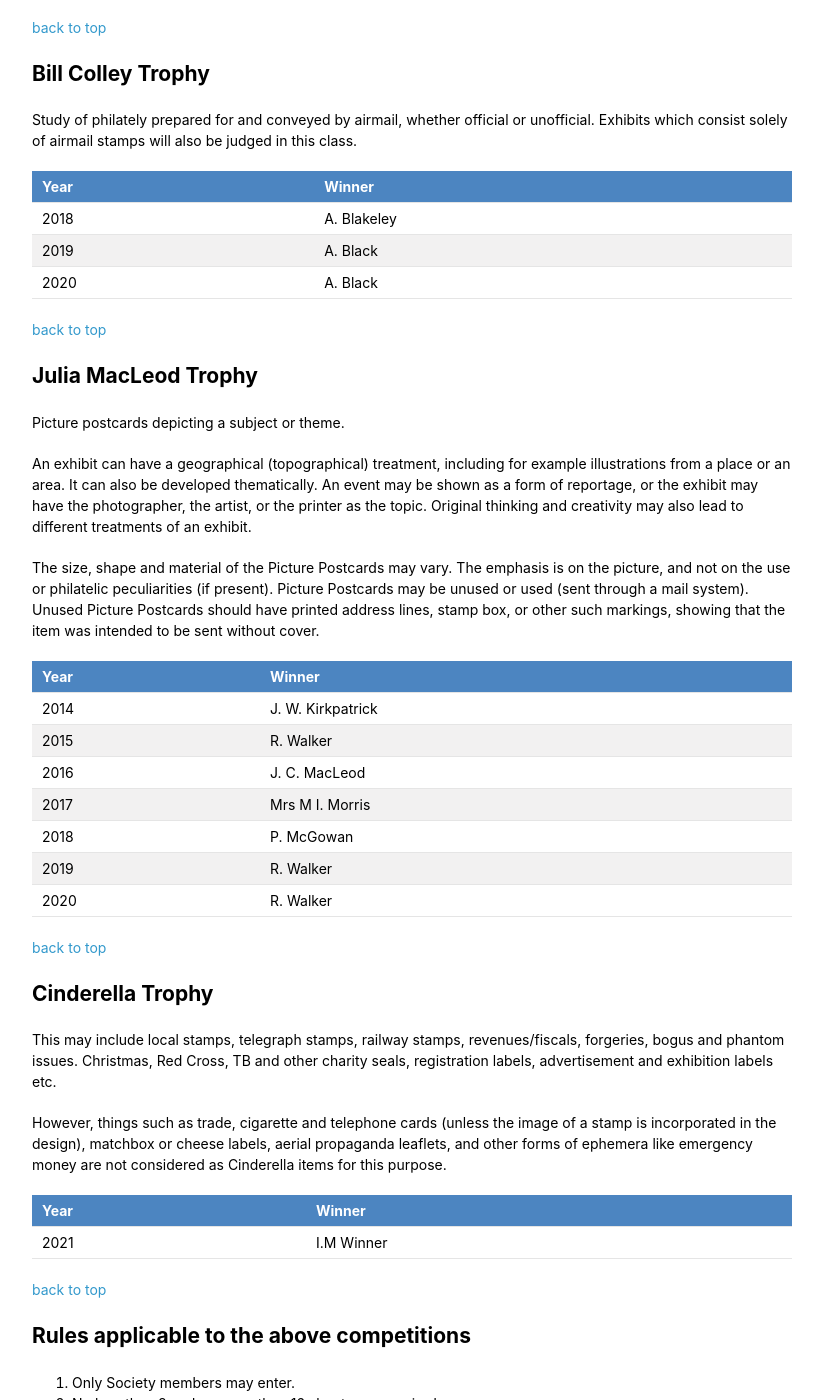
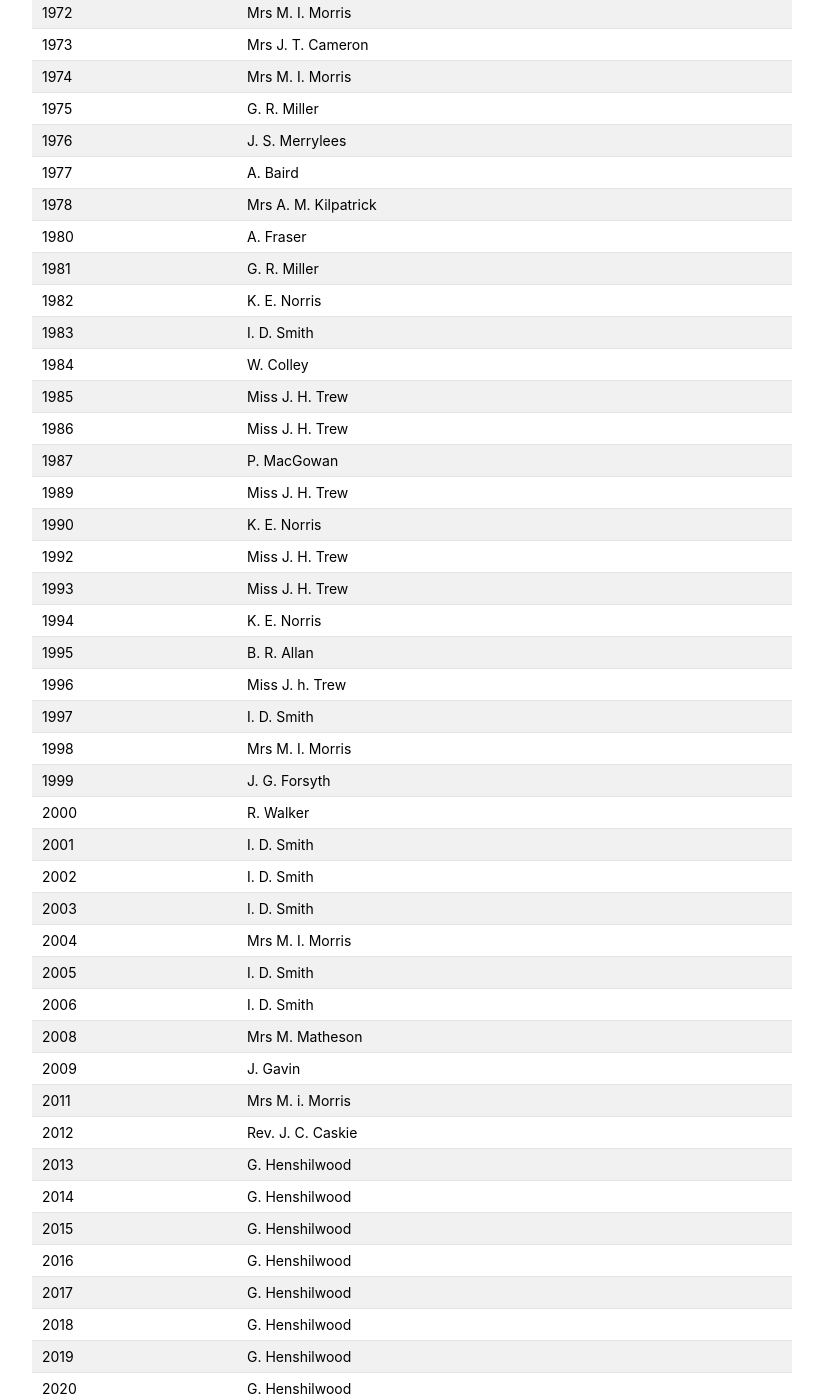
Before and after one commit to astalker/caledonian-stamps, a Jekyll site: the page built from competitions.md, in a window 1280 px wide and 1400 px high, scrolled down 6332 px. Shown: the whole window, without its empty margins (338-1161 px from the left). Built offline with Jekyll 4.4.1, drawn with Linux system fonts in a browser that asks for light colours; our own code applies the rules of GitHub Pages for plain Markdown files; some of the changed text lies outside the part shown.

Commit message:
Merrylees Trophy winners added

```diff
--- a/competitions.md
+++ b/competitions.md
@@ -195,7 +195,51 @@ Study of a subject or theme as depicted on stamps and other philatelic material.
 
 Year | Winner
 ---- | ------
+1971 | T. Cowell
+1972 | Mrs M. I. Morris
+1973 | Mrs J. T. Cameron
+1974 | Mrs M. I. Morris
+1975 | G. R. Miller
+1976 | J. S. Merrylees
+1977 | A. Baird
+1978 | Mrs A. M. Kilpatrick
+1980 | A. Fraser
+1981 | G. R. Miller
+1982 | K. E. Norris
+1983 | I. D. Smith
+1984 | W. Colley
+1985 | Miss J. H. Trew
+1986 | Miss J. H. Trew
+1987 | P. MacGowan
+1989 | Miss J. H. Trew
+1990 | K. E. Norris
+1992 | Miss J. H. Trew
+1993 | Miss J. H. Trew
+1994 | K. E. Norris
+1995 | B. R. Allan
+1996 | Miss J. h. Trew
+1997 | I. D. Smith
+1998 | Mrs M. I. Morris
+1999 | J. G. Forsyth
+2000 | R. Walker
+2001 | I. D. Smith
+2002 | I. D. Smith
+2003 | I. D. Smith
+2004 | Mrs M. I. Morris
+2005 | I. D. Smith
+2006 | I. D. Smith
+2008 | Mrs M. Matheson
+2009 | J. Gavin
+2011 | Mrs M. i. Morris
+2012 | Rev. J. C. Caskie
+2013 | G. Henshilwood
+2014 | G. Henshilwood
+2015 | G. Henshilwood
+2016 | G. Henshilwood
+2017 | G. Henshilwood
+2018 | G. Henshilwood
 2019 | G. Henshilwood
+2020 | G. Henshilwood
 
 [back to top](#trophies-and-entry-criteria)
 ## Bill Colley Trophy
@@ -230,7 +274,6 @@ Year | Winner
 This may include local stamps, telegraph stamps, railway stamps, revenues/fiscals, forgeries, bogus and phantom issues. Christmas, Red Cross, TB and other charity seals, registration labels, advertisement and exhibition labels etc.
 
 However, things such as trade, cigarette and telephone cards (unless the image of a stamp is incorporated in the design), matchbox or cheese labels, aerial propaganda leaflets, and other forms of ephemera like emergency money are not considered as Cinderella items for this purpose.
-
 Year | Winner
 ---- | ------
 2021 | I.M Winner
```
